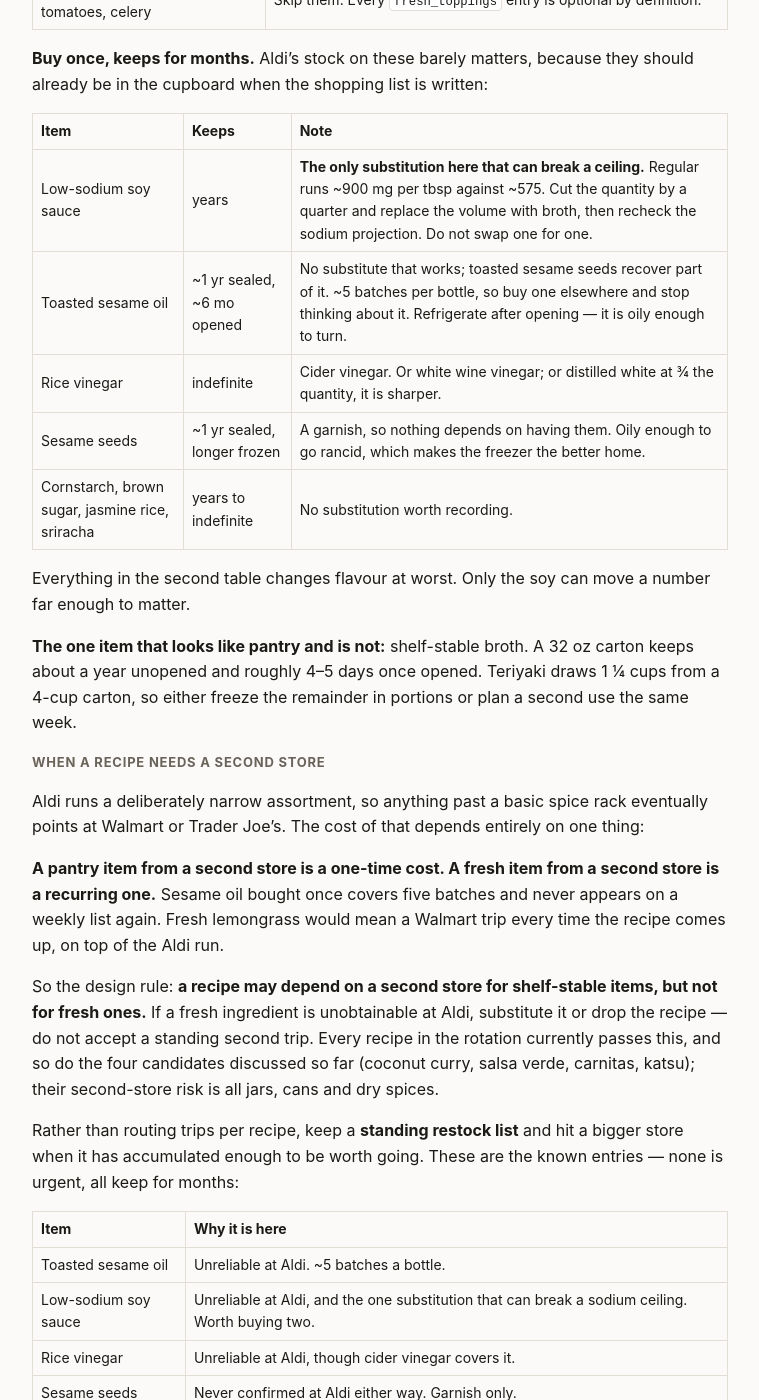
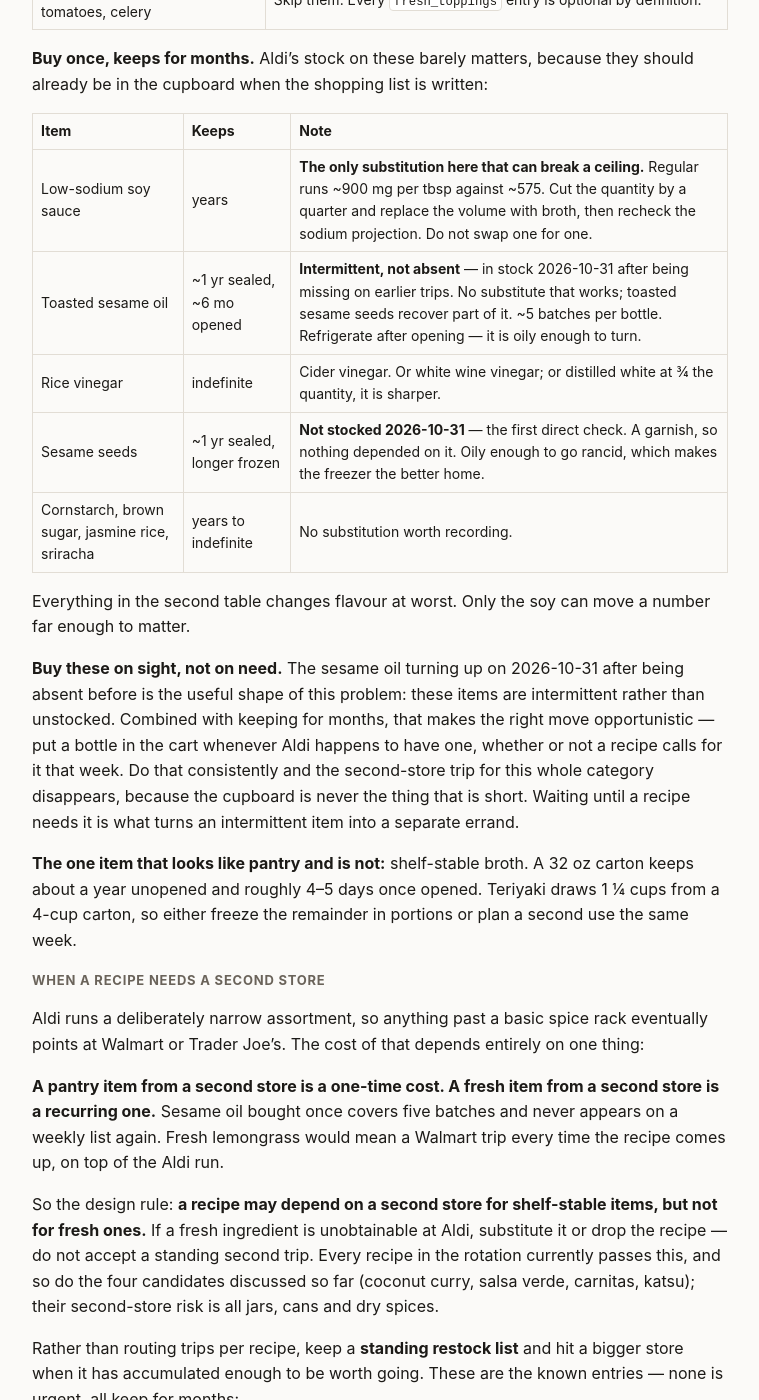
Before and after one commit to ZJBecker32/ten-containers, a Jekyll site: the page built from docs/standing-parameters.md, in a window 1280 px wide and 1400 px high, scrolled down 6754 px. Shown: the whole window, without its empty margins (260-1019 px from the left). Built offline with Jekyll 4.4.1, drawn with Linux system fonts in a browser that asks for light colours; some of the changed text lies outside the part shown.

Commit message:
Record the first two observed Aldi stock checks
Both from the 2026-10-31 shop, and they point opposite ways, which is the
useful part.

Sesame seeds: confirmed not stocked. That row previously said "never confirmed
at Aldi either way," which was honest and useless. It is now the only item in
the repo that genuinely needs another store — and it is a garnish, so it is
never urgent.

Toasted sesame oil: in stock, after being missing on earlier trips. So the
category is intermittent, not absent, and that distinction changes the
strategy. Added the rule it implies: buy these on sight rather than on need.
An item that is intermittent and keeps for months should go in the cart
whenever it appears, recipe or no recipe. Do that and the second-store trip
for the whole category disappears, because the cupboard is never what is
short. Waiting until a recipe calls for it is precisely what turns an
intermittent item into a separate errand.

Relabeled the restock rows from "unreliable" to "intermittent" to match.

This is the sourcing section filling in from real trips rather than from my
guesses about shelves, which is what the previous commit said should happen.

Co-Authored-By: Claude Opus 5 <noreply@anthropic.com>
Claude-Session: https://claude.ai/code/session_01UgQQ4eCUmbkrGrvZUTtmrD

```diff
--- a/docs/standing-parameters.md
+++ b/docs/standing-parameters.md
@@ -294,13 +294,22 @@ they should already be in the cupboard when the shopping list is written:
 | Item | Keeps | Note |
 |---|---|---|
 | Low-sodium soy sauce | years | **The only substitution here that can break a ceiling.** Regular runs ~900 mg per tbsp against ~575. Cut the quantity by a quarter and replace the volume with broth, then recheck the sodium projection. Do not swap one for one. |
-| Toasted sesame oil | ~1 yr sealed, ~6 mo opened | No substitute that works; toasted sesame seeds recover part of it. ~5 batches per bottle, so buy one elsewhere and stop thinking about it. Refrigerate after opening — it is oily enough to turn. |
+| Toasted sesame oil | ~1 yr sealed, ~6 mo opened | **Intermittent, not absent** — in stock 2026-10-31 after being missing on earlier trips. No substitute that works; toasted sesame seeds recover part of it. ~5 batches per bottle. Refrigerate after opening — it is oily enough to turn. |
 | Rice vinegar | indefinite | Cider vinegar. Or white wine vinegar; or distilled white at ¾ the quantity, it is sharper. |
-| Sesame seeds | ~1 yr sealed, longer frozen | A garnish, so nothing depends on having them. Oily enough to go rancid, which makes the freezer the better home. |
+| Sesame seeds | ~1 yr sealed, longer frozen | **Not stocked 2026-10-31** — the first direct check. A garnish, so nothing depended on it. Oily enough to go rancid, which makes the freezer the better home. |
 | Cornstarch, brown sugar, jasmine rice, sriracha | years to indefinite | No substitution worth recording. |
 
 Everything in the second table changes flavour at worst. Only the soy can move
 a number far enough to matter.
+
+**Buy these on sight, not on need.** The sesame oil turning up on 2026-10-31
+after being absent before is the useful shape of this problem: these items are
+intermittent rather than unstocked. Combined with keeping for months, that
+makes the right move opportunistic — put a bottle in the cart whenever Aldi
+happens to have one, whether or not a recipe calls for it that week. Do that
+consistently and the second-store trip for this whole category disappears,
+because the cupboard is never the thing that is short. Waiting until a recipe
+needs it is what turns an intermittent item into a separate errand.
 
 **The one item that looks like pantry and is not:** shelf-stable broth. A
 32 oz carton keeps about a year unopened and roughly 4–5 days once opened.
@@ -331,10 +340,10 @@ known entries — none is urgent, all keep for months:
 
 | Item | Why it is here |
 |---|---|
-| Toasted sesame oil | Unreliable at Aldi. ~5 batches a bottle. |
-| Low-sodium soy sauce | Unreliable at Aldi, and the one substitution that can break a sodium ceiling. Worth buying two. |
-| Rice vinegar | Unreliable at Aldi, though cider vinegar covers it. |
-| Sesame seeds | Never confirmed at Aldi either way. Garnish only. |
+| Toasted sesame oil | Intermittent at Aldi — present 2026-10-31, absent before. Buy on sight instead; ~5 batches a bottle. |
+| Low-sodium soy sauce | Intermittent at Aldi, and the one substitution that can break a sodium ceiling. Worth buying two. |
+| Rice vinegar | Intermittent at Aldi, though cider vinegar covers it. |
+| **Sesame seeds** | **Confirmed not stocked 2026-10-31.** The only item so far that genuinely needs another store. Garnish only, so it is never urgent. |
 
 Everything above is from this repo's own shopping history. **Nothing here is a
 verified stock check of any particular store** — Aldi's assortment moves
```
